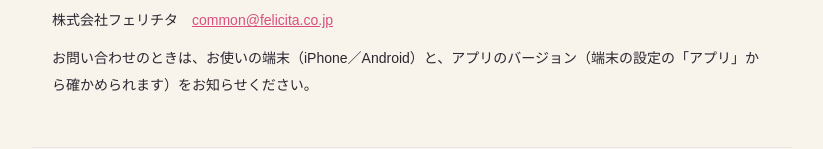
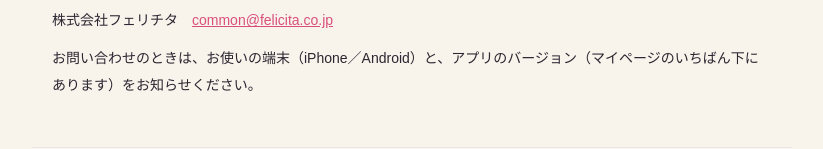
Before and after one commit to shuto20/oshitomo, a plain HTML site: page support.html in a window 1280 px wide. Shown: the part 2391-2540 px from the top of the page, without its empty margins (228-1051 px from the left). Drawn offline with Linux system fonts and the light colour scheme; a web font is replaced by a local one.

Commit message:
お問い合わせ：バージョンの場所をマイページに
Co-Authored-By: Claude Opus 5.5 <noreply@anthropic.com>

```diff
--- a/support.html
+++ b/support.html
@@ -51,7 +51,7 @@
 
 <h2>お問い合わせ先</h2>
 <p>株式会社フェリチタ　<a href="mailto:common@felicita.co.jp">common@felicita.co.jp</a></p>
-<p>お問い合わせのときは、お使いの端末（iPhone／Android）と、アプリのバージョン（端末の設定の「アプリ」から確かめられます）をお知らせください。</p>
+<p>お問い合わせのときは、お使いの端末（iPhone／Android）と、アプリのバージョン（マイページのいちばん下にあります）をお知らせください。</p>
 </main>
 <footer><a href="terms.html">利用規約</a><a href="privacy.html">プライバシーポリシー</a><a href="support.html">お問い合わせ</a><br>© 2026 株式会社フェリチタ</footer>
 </body>
```
